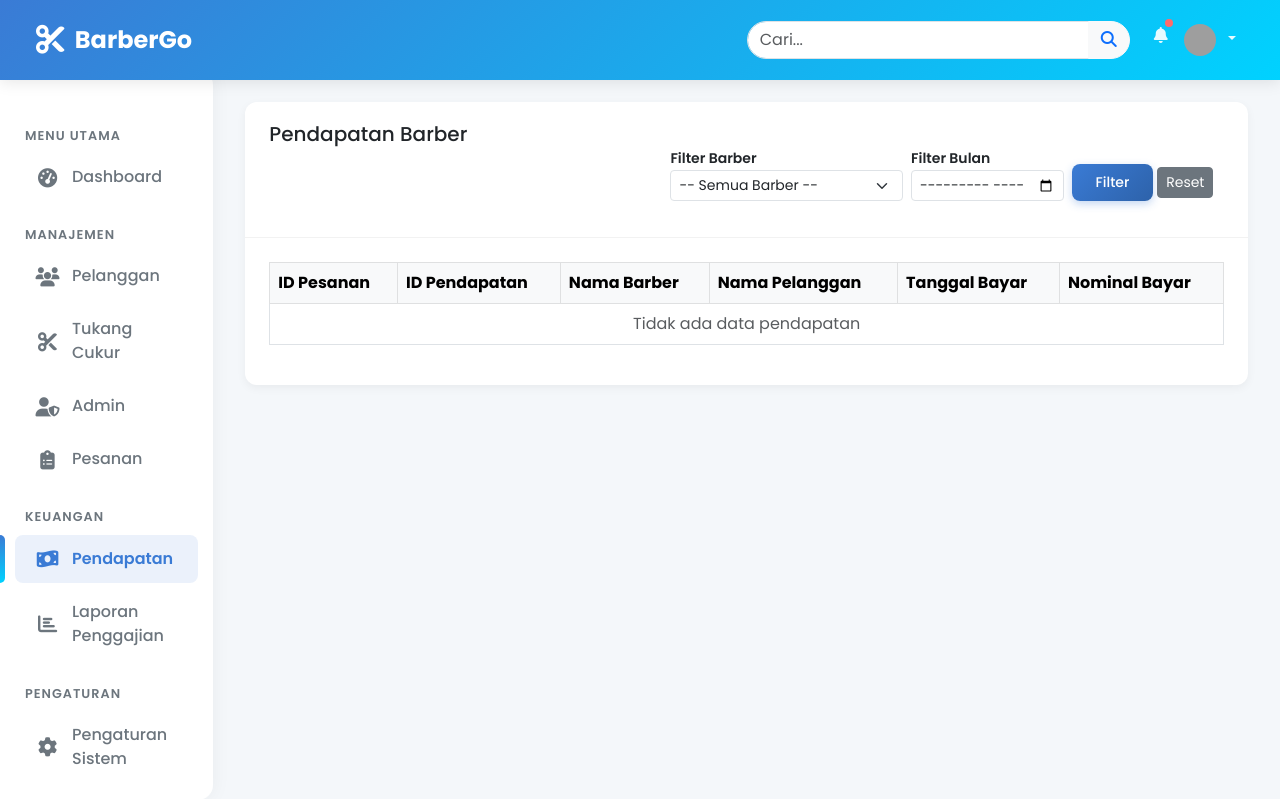
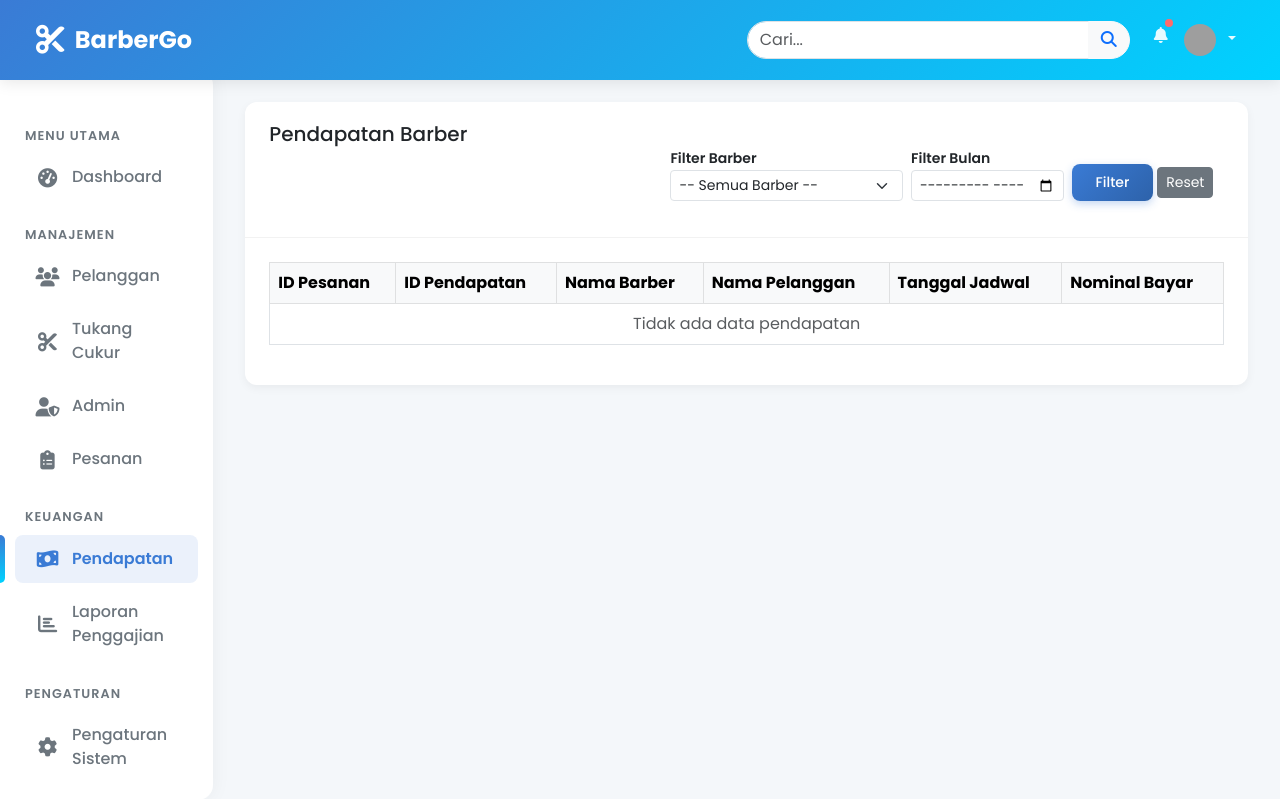
Before and after one commit to DawamKtxyz/BarberGo, a Laravel app: page /pendapatan in a window 1280 px wide. Shown: the top 799 px of the page. Run offline with Laravel 10, Linux system fonts and the light colour scheme; data that the repository does not hold is empty; grey boxes are pictures that could not be loaded.

Commit message:
perbaikan kecil

```diff
--- a/resources/views/pendapatan.blade.php
+++ b/resources/views/pendapatan.blade.php
@@ -38,7 +38,7 @@
                         <th>ID Pendapatan</th>
                         <th>Nama Barber</th>
                         <th>Nama Pelanggan</th>
-                        <th>Tanggal Bayar</th>
+                        <th>Tanggal Jadwal</th>
                         <th>Nominal Bayar</th>
                     </tr>
                 </thead>
--- a/resources/views/pesanan/index.blade.php
+++ b/resources/views/pesanan/index.blade.php
@@ -21,7 +21,7 @@
                             <th>Email</th>
                             <th>No. Telepon</th>
                             <th>Alamat</th>
-                            <th>Tanggal Pesanan</th>
+                            <th>Tanggal Jadwal</th>
                             <th>Harga</th>
                             <th>Ongkir</th>
                             <th>Total</th>
```
